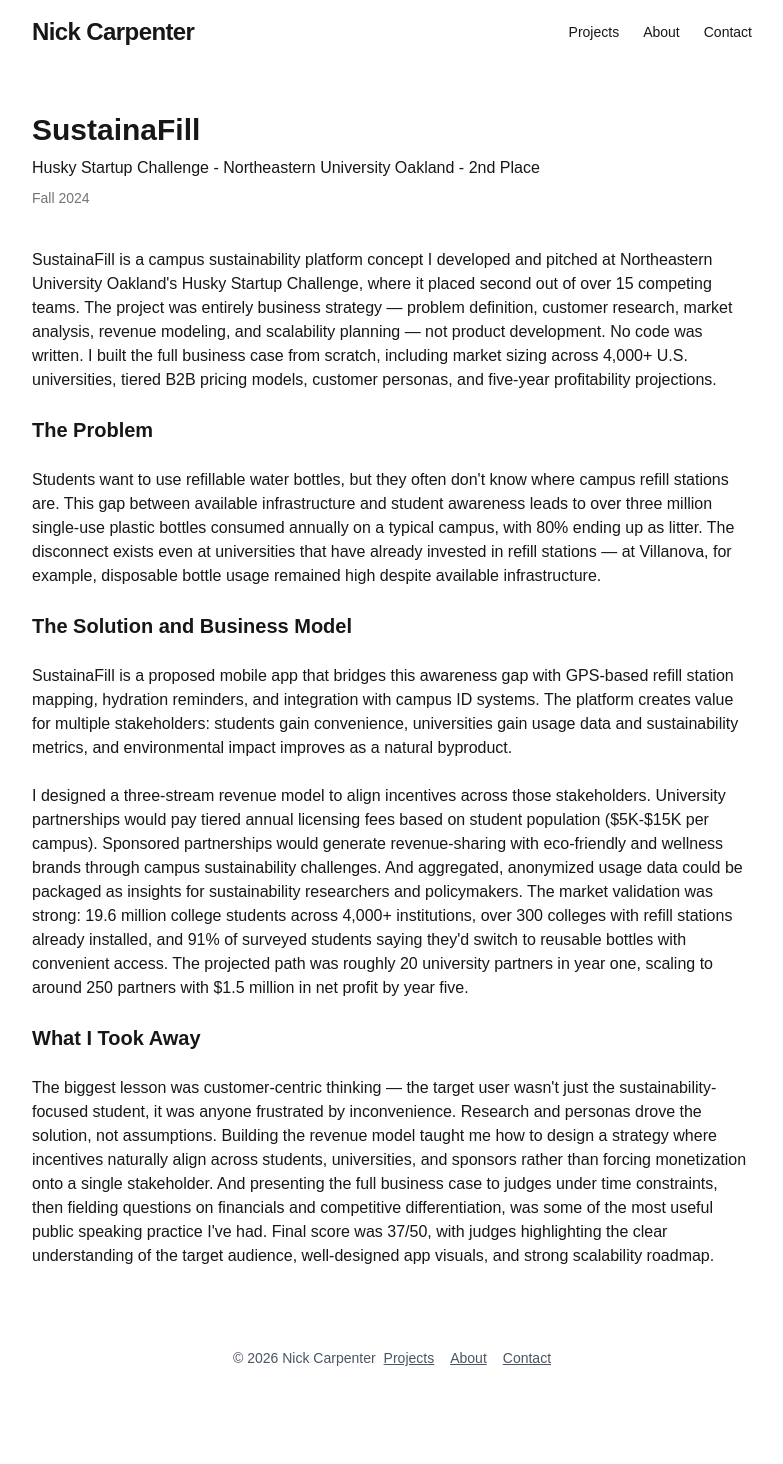
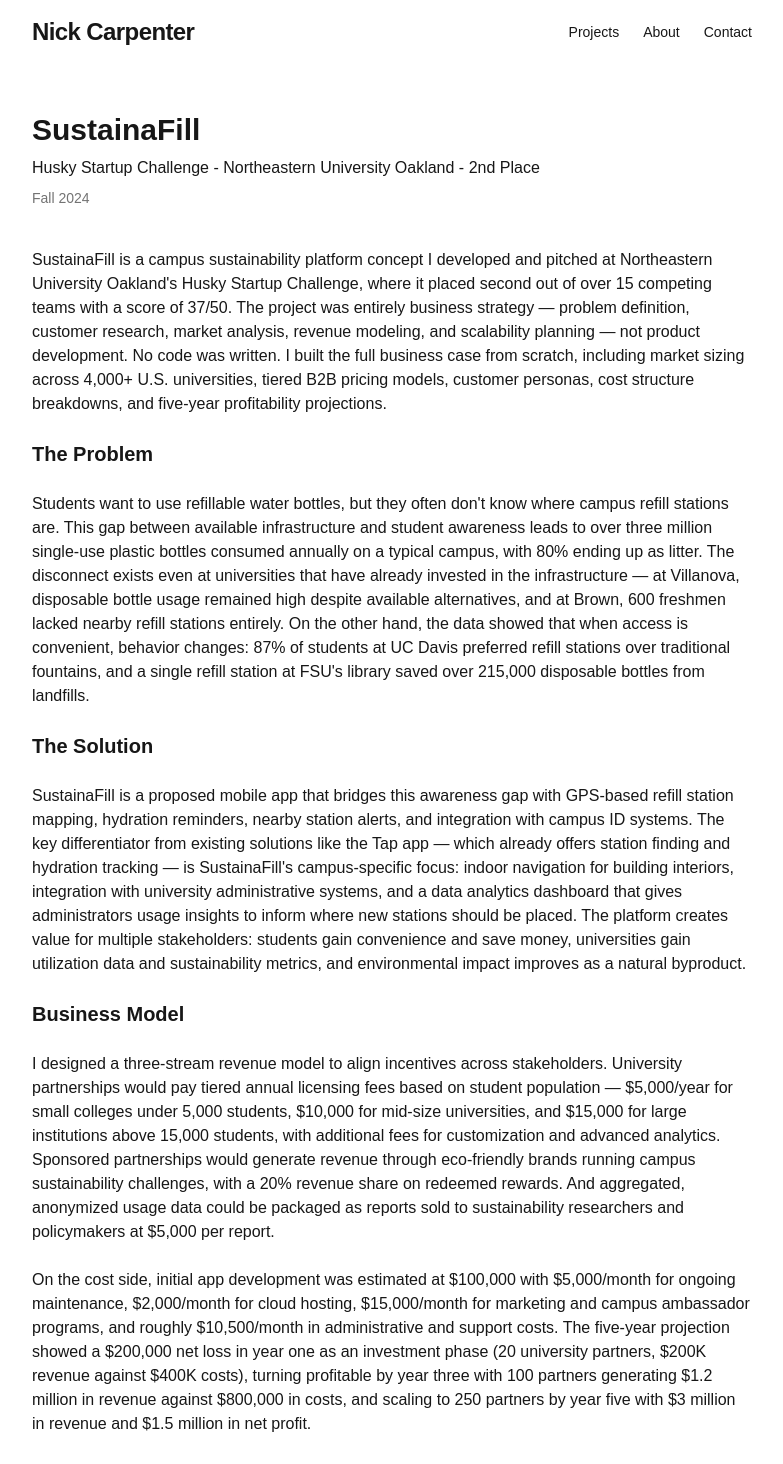
Before and after one commit to nickc32849/personal_website, a Next.js app: page /projects/sustainafill in a window 1280 px wide. Shown: the top 1464 px of the page, without its empty margins (248-1031 px from the left). Before the commit the page ends 1400 px from the top, so only its background shows below. Built offline with nearby package versions, Linux system fonts and the light colour scheme.

Commit message:
update project pages

```diff
--- a/app/projects/sustainafill/page.tsx
+++ b/app/projects/sustainafill/page.tsx
@@ -10,13 +10,13 @@
       <p>
         SustainaFill is a campus sustainability platform concept I developed and
         pitched at Northeastern University Oakland's Husky Startup Challenge,
-        where it placed second out of over 15 competing teams. The project was
-        entirely business strategy — problem definition, customer research,
-        market analysis, revenue modeling, and scalability planning — not product
-        development. No code was written. I built the full business case from
-        scratch, including market sizing across 4,000+ U.S. universities, tiered
-        B2B pricing models, customer personas, and five-year profitability
-        projections.
+        where it placed second out of over 15 competing teams with a score of
+        37/50. The project was entirely business strategy — problem definition,
+        customer research, market analysis, revenue modeling, and scalability
+        planning — not product development. No code was written. I built the
+        full business case from scratch, including market sizing across 4,000+
+        U.S. universities, tiered B2B pricing models, customer personas, cost
+        structure breakdowns, and five-year profitability projections.
       </p>
 
       {/* Uncomment when you have pitch deck screenshots
@@ -36,47 +36,73 @@
         infrastructure and student awareness leads to over three million
         single-use plastic bottles consumed annually on a typical campus, with
         80% ending up as litter. The disconnect exists even at universities that
-        have already invested in refill stations — at Villanova, for example,
-        disposable bottle usage remained high despite available infrastructure.
+        have already invested in the infrastructure — at Villanova, disposable
+        bottle usage remained high despite available alternatives, and at Brown,
+        600 freshmen lacked nearby refill stations entirely. On the other hand,
+        the data showed that when access is convenient, behavior changes: 87% of
+        students at UC Davis preferred refill stations over traditional
+        fountains, and a single refill station at FSU's library saved over
+        215,000 disposable bottles from landfills.
       </p>
 
-      <h2 className="text-xl font-semibold">The Solution and Business Model</h2>
+      <h2 className="text-xl font-semibold">The Solution</h2>
       <p>
         SustainaFill is a proposed mobile app that bridges this awareness gap
-        with GPS-based refill station mapping, hydration reminders, and
-        integration with campus ID systems. The platform creates value for
-        multiple stakeholders: students gain convenience, universities gain usage
-        data and sustainability metrics, and environmental impact improves as a
-        natural byproduct.
+        with GPS-based refill station mapping, hydration reminders, nearby
+        station alerts, and integration with campus ID systems. The key
+        differentiator from existing solutions like the Tap app — which already
+        offers station finding and hydration tracking — is SustainaFill's
+        campus-specific focus: indoor navigation for building interiors,
+        integration with university administrative systems, and a data analytics
+        dashboard that gives administrators usage insights to inform where new
+        stations should be placed. The platform creates value for multiple
+        stakeholders: students gain convenience and save money, universities gain
+        utilization data and sustainability metrics, and environmental impact
+        improves as a natural byproduct.
+      </p>
+
+      <h2 className="text-xl font-semibold">Business Model</h2>
+      <p>
+        I designed a three-stream revenue model to align incentives across
+        stakeholders. University partnerships would pay tiered annual licensing
+        fees based on student population — $5,000/year for small colleges under
+        5,000 students, $10,000 for mid-size universities, and $15,000 for large
+        institutions above 15,000 students, with additional fees for
+        customization and advanced analytics. Sponsored partnerships would
+        generate revenue through eco-friendly brands running campus
+        sustainability challenges, with a 20% revenue share on redeemed rewards.
+        And aggregated, anonymized usage data could be packaged as reports sold
+        to sustainability researchers and policymakers at $5,000 per report.
       </p>
       <p>
-        I designed a three-stream revenue model to align incentives across those
-        stakeholders. University partnerships would pay tiered annual licensing
-        fees based on student population ($5K-$15K per campus). Sponsored
-        partnerships would generate revenue-sharing with eco-friendly and
-        wellness brands through campus sustainability challenges. And aggregated,
-        anonymized usage data could be packaged as insights for sustainability
-        researchers and policymakers. The market validation was strong: 19.6
-        million college students across 4,000+ institutions, over 300 colleges
-        with refill stations already installed, and 91% of surveyed students
-        saying they'd switch to reusable bottles with convenient access. The
-        projected path was roughly 20 university partners in year one, scaling to
-        around 250 partners with $1.5 million in net profit by year five.
+        On the cost side, initial app development was estimated at $100,000 with
+        $5,000/month for ongoing maintenance, $2,000/month for cloud hosting,
+        $15,000/month for marketing and campus ambassador programs, and roughly
+        $10,500/month in administrative and support costs. The five-year
+        projection showed a $200,000 net loss in year one as an investment phase
+        (20 university partners, $200K revenue against $400K costs), turning
+        profitable by year three with 100 partners generating $1.2 million in
+        revenue against $800,000 in costs, and scaling to 250 partners by year
+        five with $3 million in revenue and $1.5 million in net profit.
       </p>
 
       <h2 className="text-xl font-semibold">What I Took Away</h2>
       <p>
         The biggest lesson was customer-centric thinking — the target user wasn't
         just the sustainability-focused student, it was anyone frustrated by
-        inconvenience. Research and personas drove the solution, not assumptions.
-        Building the revenue model taught me how to design a strategy where
-        incentives naturally align across students, universities, and sponsors
-        rather than forcing monetization onto a single stakeholder. And
-        presenting the full business case to judges under time constraints, then
-        fielding questions on financials and competitive differentiation, was
-        some of the most useful public speaking practice I've had. Final score
-        was 37/50, with judges highlighting the clear understanding of the target
-        audience, well-designed app visuals, and strong scalability roadmap.
+        inconvenience. I built out a customer persona ("Environment-Conscious
+        Emma," a 20-year-old Northeastern junior who owns a reusable bottle but
+        doesn't know where the refill stations are) to ground every feature
+        decision in real user behavior rather than assumptions. The judges scored
+        problem identification and market analysis highest at 8/10 each,
+        highlighting the clear understanding of the target audience and
+        well-designed app visuals. Solution and business model each scored 7/10,
+        with feedback suggesting I elaborate on specific sponsorship types and
+        explore how in-app advertising could be integrated naturally — both areas
+        I'd strengthen if I were to develop the concept further. Presenting a
+        complete business case under time constraints and fielding questions on
+        financials and competitive differentiation was some of the most useful
+        public speaking practice I've had.
       </p>
     </ProjectLayout>
   );
```
